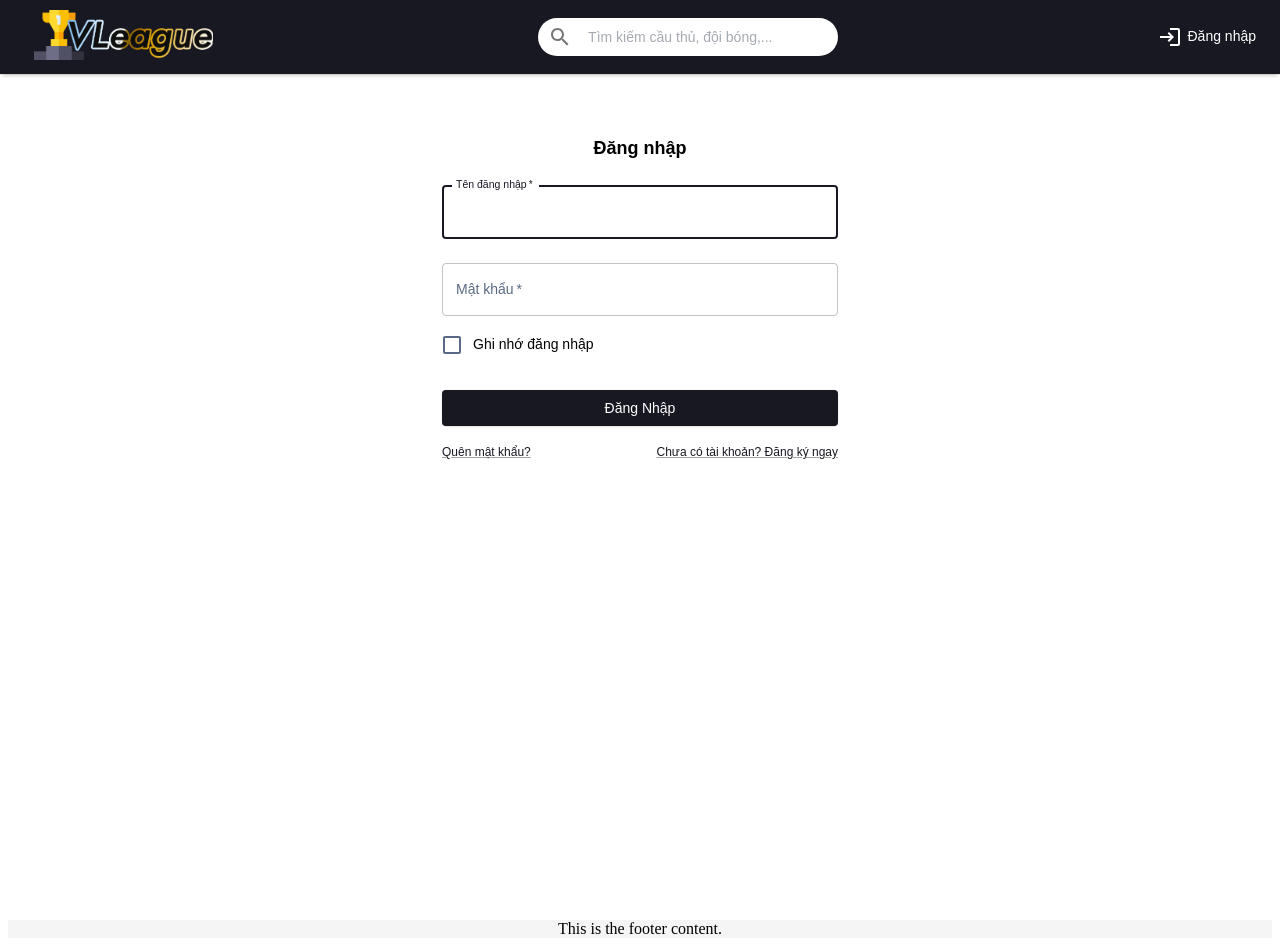
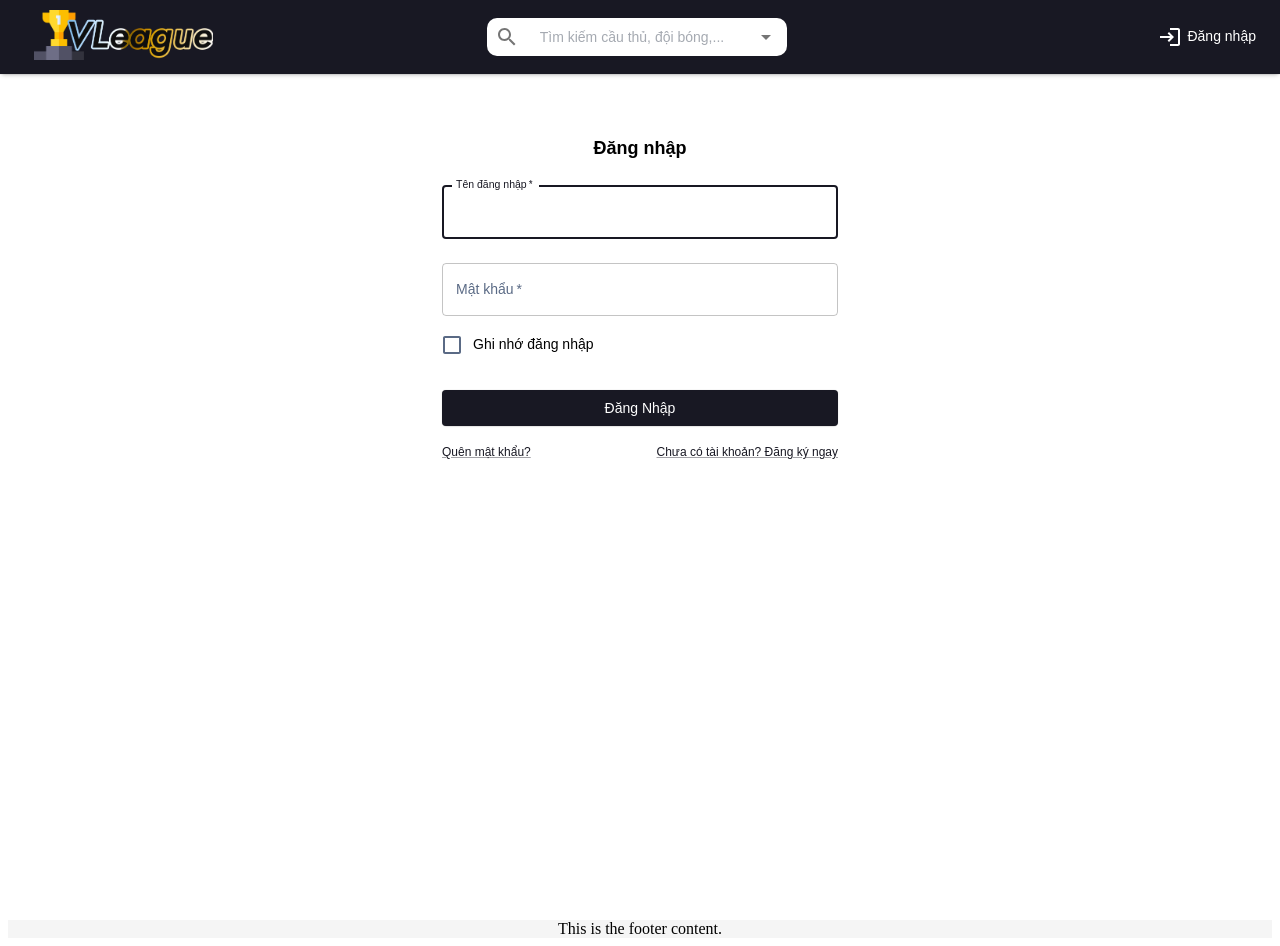
Before and after one commit to khanhvo9484/vleague_fe, a React (Vite) app: page /login in a window 1280 px wide. Built offline with nearby package versions, Linux system fonts and the light colour scheme.

Commit message:
custom lai cai searchbar xiu, cho API roi trien

```diff
--- a/src/components/ui/navbar/Navbar.jsx
+++ b/src/components/ui/navbar/Navbar.jsx
@@ -1,24 +1,13 @@
-import {
-  AppBar,
-  Avatar,
-  Grid,
-  Box,
-  IconButton,
-  TextField,
-  Toolbar,
-  Typography,
-  InputAdornment,
-} from "@mui/material";
+import { AppBar, Grid, Box, Toolbar, Typography } from "@mui/material";
 import { makeStyles } from "@mui/styles";
 import { useEffect, useState } from "react";
-import ClearIcon from "@mui/icons-material/Clear";
-import SearchIcon from "@mui/icons-material/Search";
+
 import LoginIcon from "@mui/icons-material/Login";
 import { Link } from "react-router-dom";
 import { useTheme } from "@mui/material/styles";
-import { useContext } from "react";
 import useAuth from "../../../hooks/useAuth";
 import UserMenu from "./UserMenu";
+import SearchBar from "./SearchBar";
 
 const useStyles = makeStyles((theme) => ({
   root: {
@@ -42,27 +31,17 @@ const Navbar = () => {
     if (authContext?.auth?.username) {
       setIsLogin(true);
     } else {
-      console.log("no user");
       setIsLogin(false);
     }
   }, [authContext]);
   const theme = useTheme();
   const classes = useStyles();
-  const [searchValue, setSearchValue] = useState("");
-
-  const handleClearSearch = () => {
-    setSearchValue("");
-  };
-
-  const handleSearchChange = (event) => {
-    setSearchValue(event.target.value);
-  };
 
   return (
     <header>
       <AppBar position="fixed" className={classes.root}>
         <Toolbar sx={{ display: "flex", userSelect: "none" }}>
-          <Link to="/" sx={{}}>
+          <Link to="/" style={{ maxWidth: "6rem" }}>
             <img
               className="navbar-logo"
               src="./src/assets/football1.png"
@@ -74,46 +53,7 @@ const Navbar = () => {
               }}
             />{" "}
           </Link>
-
-          <TextField
-            size="small"
-            className={classes.searchField}
-            value={searchValue}
-            onChange={handleSearchChange}
-            placeholder="Tìm kiếm cầu thủ, đội bóng,..."
-            sx={{
-              "& fieldset": { border: "none" },
-            }}
-            InputProps={{
-              startAdornment: (
-                <InputAdornment position="start">
-                  <IconButton
-                    edge="start"
-                    onClick={handleClearSearch}
-                    style={{ cursor: "pointer" }}
-                    sx={{
-                      "&:hover": { bgcolor: "primary.light" },
-                    }}
-                  >
-                    <SearchIcon />
-                  </IconButton>
-                </InputAdornment>
-              ),
-              endAdornment: (
-                <InputAdornment position="end">
-                  {searchValue && (
-                    <IconButton
-                      edge="end"
-                      onClick={handleClearSearch}
-                      size="small"
-                    >
-                      <ClearIcon />
-                    </IconButton>
-                  )}
-                </InputAdornment>
-              ),
-            }}
-          />
+          <SearchBar />
           <Box
             sx={{
               minWidth: "6rem",
--- /dev/null
+++ b/src/components/ui/navbar/SearchBar.jsx
@@ -0,0 +1,72 @@
+import { IconButton, TextField, InputAdornment } from "@mui/material";
+import { makeStyles } from "@mui/styles";
+import { Clear as ClearIcon, Search as SearchIcon } from "@mui/icons-material";
+import { useState } from "react";
+import { Autocomplete } from "@mui/material";
+import MyAxios from "../../../api/MyAxios";
+
+const useStyles = makeStyles((theme) => ({
+  searchField: {
+    borderRadius: "10px",
+    backgroundColor: "white",
+    minWidth: "300px!important",
+    marginLeft: "auto!important",
+    marginRight: "auto!important",
+  },
+}));
+
+const SearchBar = () => {
+  const classes = useStyles();
+  const [searchValue, setSearchValue] = useState("");
+  const [recentSearches, setRecentSearches] = useState([]);
+
+  const handleClearSearch = () => {
+    setSearchValue("");
+  };
+
+  const handleSearchChange = (event) => {
+    setSearchValue(event.target.value);
+  };
+  return (
+    <>
+      <Autocomplete
+        className={classes.searchField}
+        options={["123", "12312"]}
+        autoHighlight
+        noOptionsText="Không tìm thấy kết quả"
+        renderInput={(params) => (
+          <TextField
+            {...params}
+            size="small"
+            value={searchValue}
+            onChange={handleSearchChange}
+            placeholder="Tìm kiếm cầu thủ, đội bóng,..."
+            sx={{
+              "& fieldset": { border: "none" },
+            }}
+            InputProps={{
+              ...params.InputProps,
+              startAdornment: (
+                <InputAdornment position="start">
+                  <IconButton
+                    size="small"
+                    edge="start"
+                    onClick={handleClearSearch}
+                    style={{ cursor: "pointer" }}
+                    sx={{
+                      "&:hover": { bgcolor: "primary.light" },
+                    }}
+                  >
+                    <SearchIcon />
+                  </IconButton>
+                </InputAdornment>
+              ),
+            }}
+          />
+        )}
+      ></Autocomplete>
+    </>
+  );
+};
+
+export default SearchBar;
```
